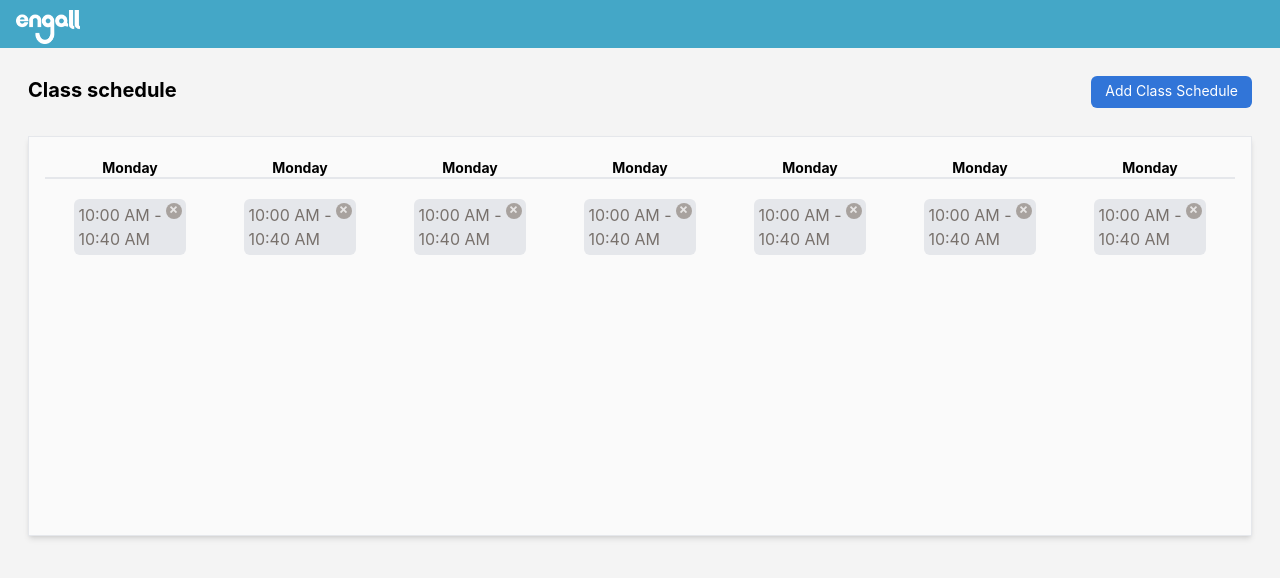
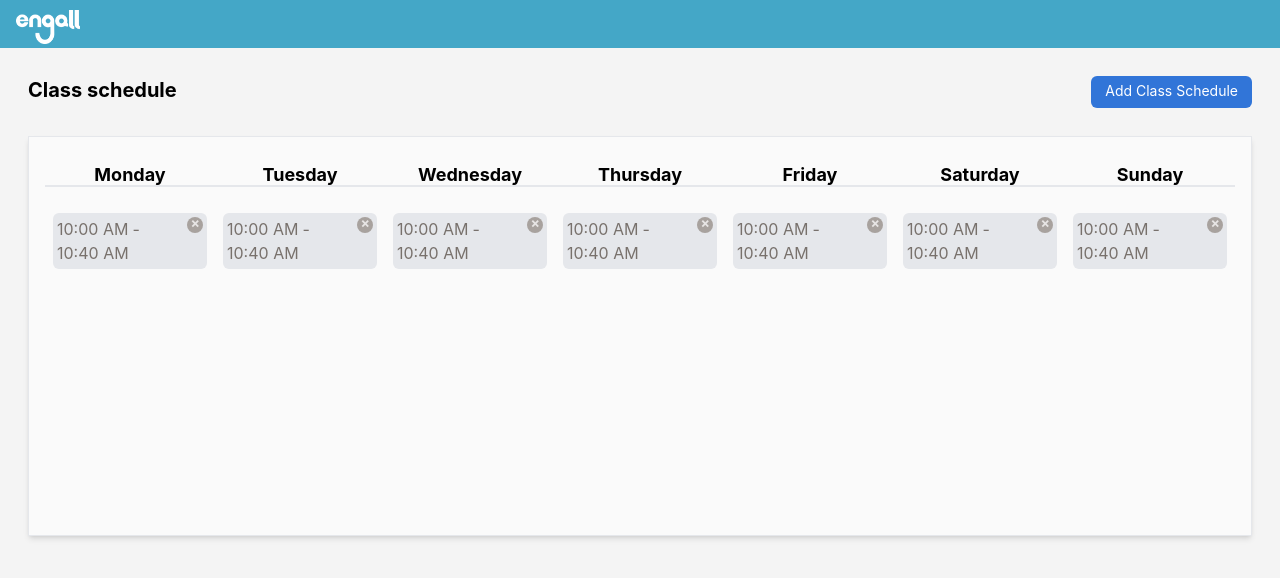
Before and after one commit to devMarco14/Engall_Schedule, a React (Create React App) app: page / in a window 1280 px wide. Shown: the top 578 px of the page. Built offline with nearby package versions, Linux system fonts and the light colour scheme.

Commit message:
#1 refactor : 시간 표시 부분 Timeslot 컴포넌트로 분리

```diff
--- a/src/pages/SchedulePage.tsx
+++ /dev/null
@@ -1,157 +0,0 @@
-import React from 'react';
-import { Link } from 'react-router-dom';
-import Path from 'routes/Path';
-
-function SchedulePage() {
-  return (
-    <main className="lg:mx-7 bg-backgroundColor">
-      <section className="flex justify-between w-full my-7 ">
-        <h1 className="text-xl font-bold">Class schedule</h1>
-        <Link
-          to={Path.AddClassSchedule}
-          className="rounded-md p-2.5 pt-2 px-3.5 bg-buttonColor text-white"
-        >
-          Add Class Schedule
-        </Link>
-      </section>
-      <article className="flex justify-around relative h-[50vh] border border-solid border-gray-200 px-4 py-6 shadow-md bg-zinc-50">
-        <hr className="absolute w-[calc(100%-2rem)] border border-solid top-10" />
-        <article className="flex flex-col items-center h-full px-2">
-          <h2 className="mb-6 font-bold">Monday</h2>
-          <section className="flex items-start rounded-md p-1 bg-gray-200 hover:shadow-lg">
-            <div className="">
-              <p className="w-max text-stone-500 select-none text-base">
-                10:00 AM -
-              </p>
-              <p className="w-max text-stone-500 select-none text-base">
-                10:40 AM
-              </p>
-            </div>
-            <button
-              type="button"
-              className="flex justify-center items-center w-4 h-4 ml-1 rounded-full pb-1 bg-stone-400 font-bold text-stone-200"
-            >
-              ×
-            </button>
-          </section>
-        </article>
-        <article className="flex flex-col items-center h-full px-2">
-          <h2 className="mb-6 font-bold">Monday</h2>
-          <section className="flex items-start rounded-md p-1 bg-gray-200 hover:shadow-lg">
-            <div className="">
-              <p className="w-max text-stone-500 select-none text-base">
-                10:00 AM -
-              </p>
-              <p className="w-max text-stone-500 select-none text-base">
-                10:40 AM
-              </p>
-            </div>
-            <button
-              type="button"
-              className="flex justify-center items-center w-4 h-4 ml-1 rounded-full pb-1 bg-stone-400 font-bold text-stone-200"
-            >
-              ×
-            </button>
-          </section>
-        </article>
-        <article className="flex flex-col items-center h-full px-2">
-          <h2 className="mb-6 font-bold">Monday</h2>
-          <section className="flex items-start rounded-md p-1 bg-gray-200 hover:shadow-lg">
-            <div className="">
-              <p className="w-max text-stone-500 select-none text-base">
-                10:00 AM -
-              </p>
-              <p className="w-max text-stone-500 select-none text-base">
-                10:40 AM
-              </p>
-            </div>
-            <button
-              type="button"
-              className="flex justify-center items-center w-4 h-4 ml-1 rounded-full pb-1 bg-stone-400 font-bold text-stone-200"
-            >
-              ×
-            </button>
-          </section>
-        </article>
-        <article className="flex flex-col items-center h-full px-2">
-          <h2 className="mb-6 font-bold">Monday</h2>
-          <section className="flex items-start rounded-md p-1 bg-gray-200 hover:shadow-lg">
-            <div className="">
-              <p className="w-max text-stone-500 select-none text-base">
-                10:00 AM -
-              </p>
-              <p className="w-max text-stone-500 select-none text-base">
-                10:40 AM
-              </p>
-            </div>
-            <button
-              type="button"
-              className="flex justify-center items-center w-4 h-4 ml-1 rounded-full pb-1 bg-stone-400 font-bold text-stone-200"
-            >
-              ×
-            </button>
-          </section>
-        </article>
-        <article className="flex flex-col items-center h-full px-2">
-          <h2 className="mb-6 font-bold">Monday</h2>
-          <section className="flex items-start rounded-md p-1 bg-gray-200 hover:shadow-lg">
-            <div className="">
-              <p className="w-max text-stone-500 select-none text-base">
-                10:00 AM -
-              </p>
-              <p className="w-max text-stone-500 select-none text-base">
-                10:40 AM
-              </p>
-            </div>
-            <button
-              type="button"
-              className="flex justify-center items-center w-4 h-4 ml-1 rounded-full pb-1 bg-stone-400 font-bold text-stone-200"
-            >
-              ×
-            </button>
-          </section>
-        </article>
-        <article className="flex flex-col items-center h-full px-2">
-          <h2 className="mb-6 font-bold">Monday</h2>
-          <section className="flex items-start rounded-md p-1 bg-gray-200 hover:shadow-lg">
-            <div className="">
-              <p className="w-max text-stone-500 select-none text-base">
-                10:00 AM -
-              </p>
-              <p className="w-max text-stone-500 select-none text-base">
-                10:40 AM
-              </p>
-            </div>
-            <button
-              type="button"
-              className="flex justify-center items-center w-4 h-4 ml-1 rounded-full pb-1 bg-stone-400 font-bold text-stone-200"
-            >
-              ×
-            </button>
-          </section>
-        </article>
-        <article className="flex flex-col items-center h-full px-2">
-          <h2 className="mb-6 font-bold">Monday</h2>
-          <section className="flex items-start rounded-md p-1 bg-gray-200 hover:shadow-lg">
-            <div className="">
-              <p className="w-max text-stone-500 select-none text-base">
-                10:00 AM -
-              </p>
-              <p className="w-max text-stone-500 select-none text-base">
-                10:40 AM
-              </p>
-            </div>
-            <button
-              type="button"
-              className="flex justify-center items-center w-4 h-4 ml-1 rounded-full pb-1 bg-stone-400 font-bold text-stone-200"
-            >
-              ×
-            </button>
-          </section>
-        </article>
-      </article>
-    </main>
-  );
-}
-
-export default SchedulePage;
--- /dev/null
+++ b/src/pages/schedulePage/SchedulePage.tsx
@@ -0,0 +1,32 @@
+import React from 'react';
+import { Link } from 'react-router-dom';
+import Path from 'routes/Path';
+import Timeslot from './components/Timeslot';
+
+function SchedulePage() {
+  return (
+    <main className="bg-backgroundColor lg:mx-7">
+      <section className="flex justify-between w-full my-7 ">
+        <h1 className="text-xl font-bold">Class schedule</h1>
+        <Link
+          to={Path.AddClassSchedule}
+          className="rounded-md p-2.5 pt-2 px-3.5 bg-buttonColor text-white"
+        >
+          Add Class Schedule
+        </Link>
+      </section>
+      <article className="flex justify-around relative h-[50vh] border border-solid border-gray-200 py-6 shadow-md bg-zinc-50 lg:px-4">
+        <hr className="absolute top-12 z-0 w-[calc(100%-2rem)] border border-solid" />
+        <Timeslot day="Monday" />
+        <Timeslot day="Tuesday" />
+        <Timeslot day="Wednesday" />
+        <Timeslot day="Thursday" />
+        <Timeslot day="Friday" />
+        <Timeslot day="Saturday" />
+        <Timeslot day="Sunday" />
+      </article>
+    </main>
+  );
+}
+
+export default SchedulePage;
--- /dev/null
+++ b/src/pages/schedulePage/components/Timeslot.tsx
@@ -0,0 +1,22 @@
+import React from 'react';
+
+export default function Timeslot({ day }: { day: string }) {
+  return (
+    <article className="flex flex-col items-center z-10 h-full px-2">
+      <h2 className="mb-6 font-bold text-lg">{day}</h2>
+      <section className="flex items-start rounded-md p-1 bg-gray-200 hover:shadow-lg">
+        <p className="flex flex-wrap w-[calc(100%-1rem)] text-stone-500 select-none text-base">
+          <span className="whitespace-nowrap">10:00 AM</span>
+          <span className="mx-auto lg:mx-1">-</span>
+          <span className="whitespace-nowrap">10:40 AM</span>
+        </p>
+        <button
+          type="button"
+          className="flex justify-center items-center w-4 h-4 ml-1 rounded-full pb-1 bg-stone-400 font-bold text-stone-200"
+        >
+          ×
+        </button>
+      </section>
+    </article>
+  );
+}
--- a/src/routes/Routing.tsx
+++ b/src/routes/Routing.tsx
@@ -1,6 +1,6 @@
 import Header from 'components/Header';
 import AddSchedulePage from 'pages/AddSchedulePage';
-import SchedulePage from 'pages/SchedulePage';
+import SchedulePage from 'pages/schedulePage/SchedulePage';
 import React from 'react';
 import { BrowserRouter, Route, Routes } from 'react-router-dom';
 import Path from './Path';
```
